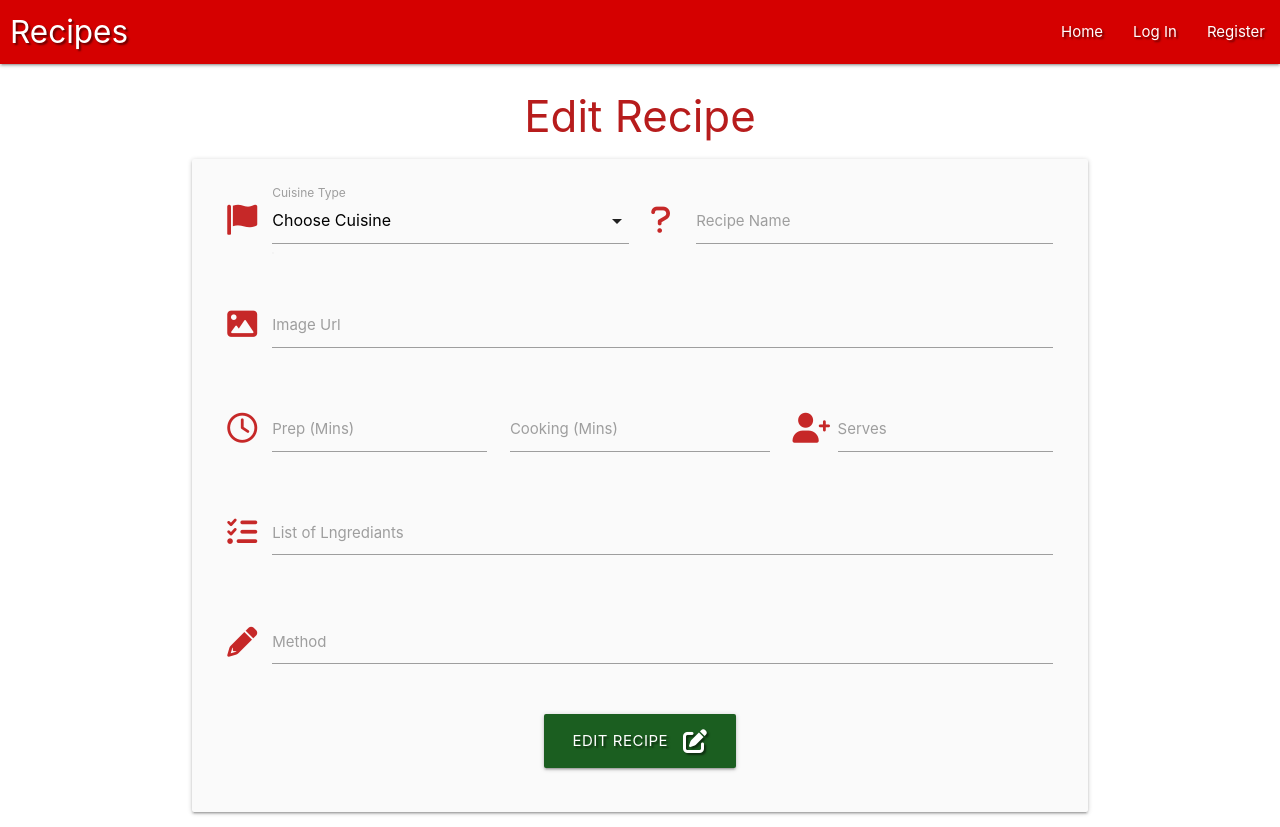
After one commit to reidycolm/MS3-Project, a Flask app: template templates/edit_recipe.html in a window 1280 px wide. The commit adds this page. Run offline with Flask 2, Linux system fonts and the light colour scheme; the template is opened without the code that fills it, so the values that code supplies are empty; some libraries are stand-ins or nearby versions.

Commit message:
added functionality to edit button

```diff
--- a/app.py
+++ b/app.py
@@ -124,6 +124,15 @@ def new_recipe():
     return render_template("new_recipe.html", cuisines=cuisines)
 
 
+@app.route("/edit_recipe/<recipe_id>", methods=["GET", "POST"])
+def edit_recipe(recipe_id):
+    recipe = mongo.db.recipes.find_one({"_id": ObjectId(recipe_id)})
+
+    cuisines = mongo.db.cuisines.find().sort("cuisine_type", 1)
+    return render_template(
+        "edit_recipe.html", recipe=recipe, cuisines=cuisines)
+
+
 @app.route("/view_recipe/<recipe_id>")
 def view_recipe(recipe_id):
     recipe = mongo.db.recipes.find_one({"_id": ObjectId(recipe_id)})
--- /dev/null
+++ b/templates/edit_recipe.html
@@ -0,0 +1,80 @@
+{% extends "base.html" %}
+{% block content %}
+
+    <h3 class="red-text text-darken-4 center-align">Edit Recipe</h3>
+
+    <div class="row card-panel grey lighten-5">
+        <form class="col s12" method="POST" action="{{ url_for('edit_recipe', recipe_id=recipe._id) }}">
+          <div class="row">
+            <!--cuisine type-->
+            <div class="input-field col s12 m6">
+                <i class="fas fa-flag prefix red-text text-darken-3"></i>
+                <select id="cuisine_type" name="cuisine_type" class="validate" required>
+                  <option value="" disabled selected>Choose Cuisine</option>
+                  {% for cuisine in cuisines %}
+                    <option value="{{ cuisine.cuisine_type }}">{{ cuisine.cuisine_type }}</option>
+                  {% endfor %}
+                </select>
+                <label for="cuisine_type">Cuisine Type</label>
+            </div>
+            <!-- recipe name-->
+            <div class="input-field col s12 m6">
+              <i class="fas fa-question prefix red-text text-darken-3"></i>
+              <input id="recipe_name" name="recipe_name" minlength="5" maxlength="50" type="text" class="validate" required>
+              <label for="recipe_name">Recipe Name</label>
+            </div>
+          </div>
+          <div class="row">
+            <!-- image url-->
+            <div class="input-field col s12">
+              <i class="fas fa-image prefix red-text text-darken-3"></i>
+              <input id="image_url" name="image_url" type="text" class="validate" required>
+              <label for="image_url">Image Url</label>
+            </div>
+          </div>
+          <div class="row">
+            <!-- preperation minutes-->
+            <div class="input-field col s6 m4">
+              <i class="far fa-clock prefix red-text text-darken-3"></i>
+              <input id="preperation_time" name="preperation_time" type="number" class="validate" required>
+              <label for="preperation_time">Prep (Mins)</label>
+            </div>
+            <!-- cooking mintues-->
+            <div class="input-field col s6 m4">
+              <input id="cooking_time" name="cooking_time" type="number" class="validate" required>
+              <label for="cooking_time">Cooking (Mins)</label>
+            </div>
+            <!-- serves-->
+            <div class="input-field col s12 m4">
+              <i class="fas fa-user-plus prefix red-text text-darken-3"></i>
+              <input id="serves" name="serves" type="number" class="validate" required>
+              <label for="serves">Serves</label>
+            </div>
+          </div>
+          <!-- ingrediants-->
+          <div class="row">
+            <div class="input-field col s12">
+              <i class="fas fa-tasks prefix red-text text-darken-3"></i>
+              <textarea id="ingrediants" name="ingrediants" minlength="5" maxlength="2500" type="text" class="materialize-textarea validate" required></textarea>
+              <label for="ingrediants">List of Lngrediants</label>
+            </div>
+          </div>
+          <!-- method-->
+          <div class="row">
+            <div class="input-field col s12">
+              <i class="fas fa-pencil prefix red-text text-darken-3"></i>
+              <textarea id="method" name="method" minlength="5" maxlength="2500" type="text" class="materialize-textarea validate" required></textarea>
+              <label for="method">Method</label>
+            </div>
+          </div>
+          <!-- edit button-->
+          <div class="row">
+            <div class="col s12 center-align">
+                <button type="submit" class="btn-large green darken-4 text-shadow">
+                    Edit Recipe <i class="fas fa-edit right"></i>
+                </button>
+            </div>
+        </div>
+        </form>
+      </div>
+{% endblock %}
--- a/templates/view_recipe.html
+++ b/templates/view_recipe.html
@@ -42,7 +42,7 @@
             <a href=""  class="btn-large red text-minus-shadow recipe-button">Delete</a>
         </div>
         <div class="col s6">
-            <a href=""  class="btn-large green text-minus-shadow recipe-button">Edit</a>
+            <a href="{{ url_for('edit_recipe', recipe_id=recipe._id) }}"  class="btn-large green text-minus-shadow recipe-button">Edit</a>
         </div>
     </div>
 
```
